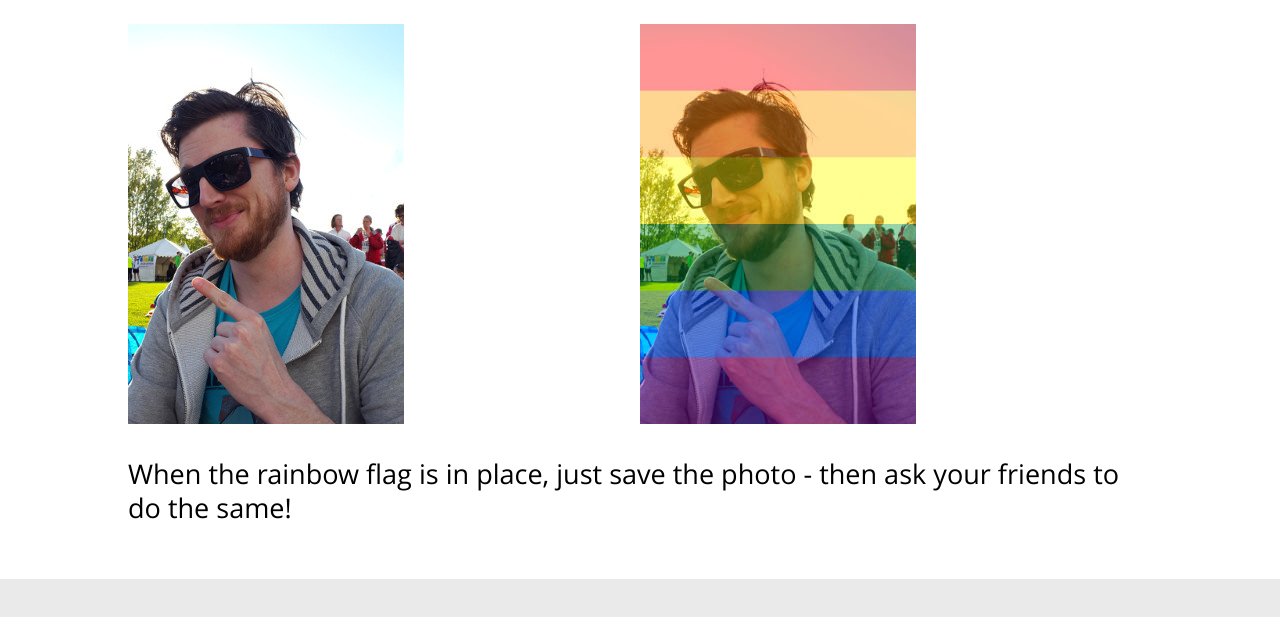
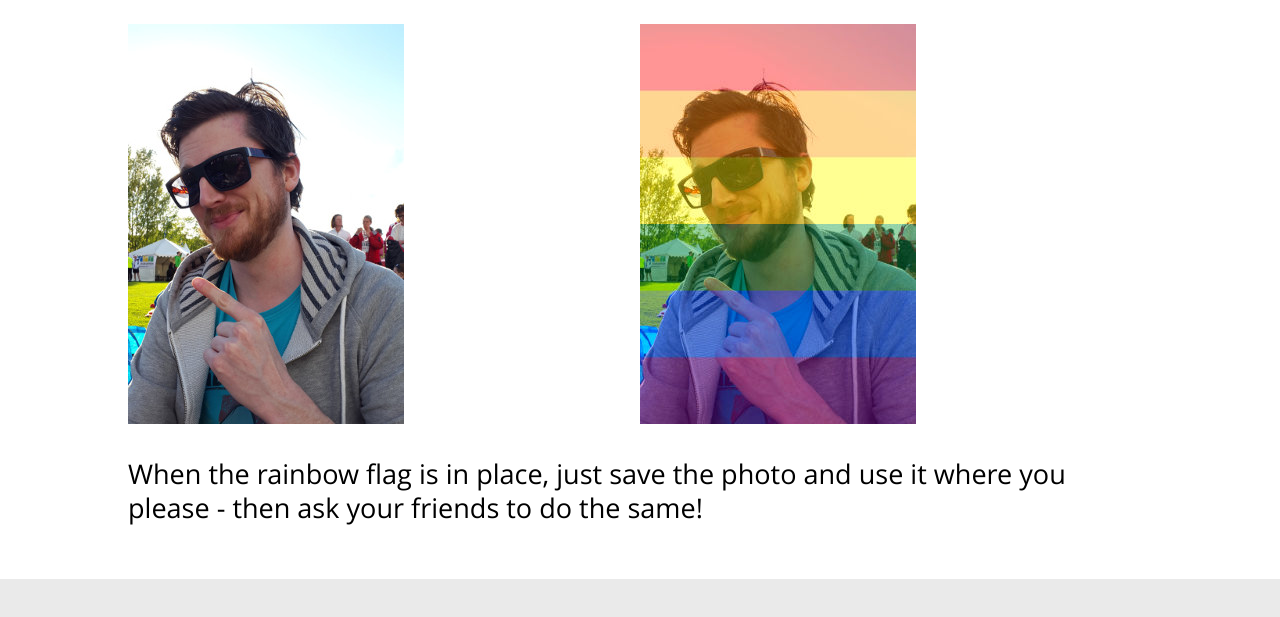
Before and after one commit to joelpurra/fly-the-rainbow-flag.com, a website: page public/index.html in a window 1280 px wide. Shown: the part 701-1318 px from the top of the page. Drawn offline with Linux system fonts and the light colour scheme; no server answers.

Commit message:
Encourage re-use

```diff
--- a/public/index.html
+++ b/public/index.html
@@ -85,7 +85,7 @@
                 </p>
             </div>
             <p>
-                When the rainbow flag is in place, just save the photo - then ask your friends to do the same!
+                When the rainbow flag is in place, just save the photo and use it where you please - then ask your friends to do the same!
             </p>
         </div>
     </section>
```
